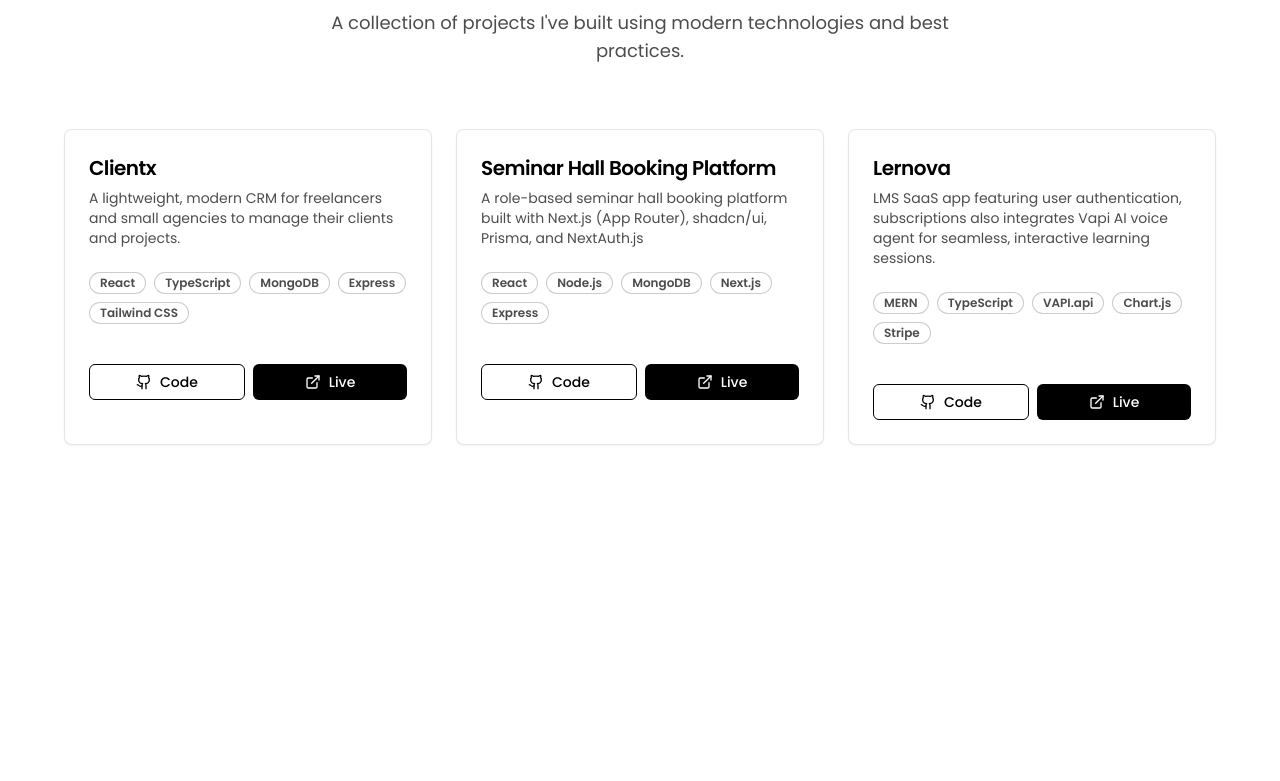
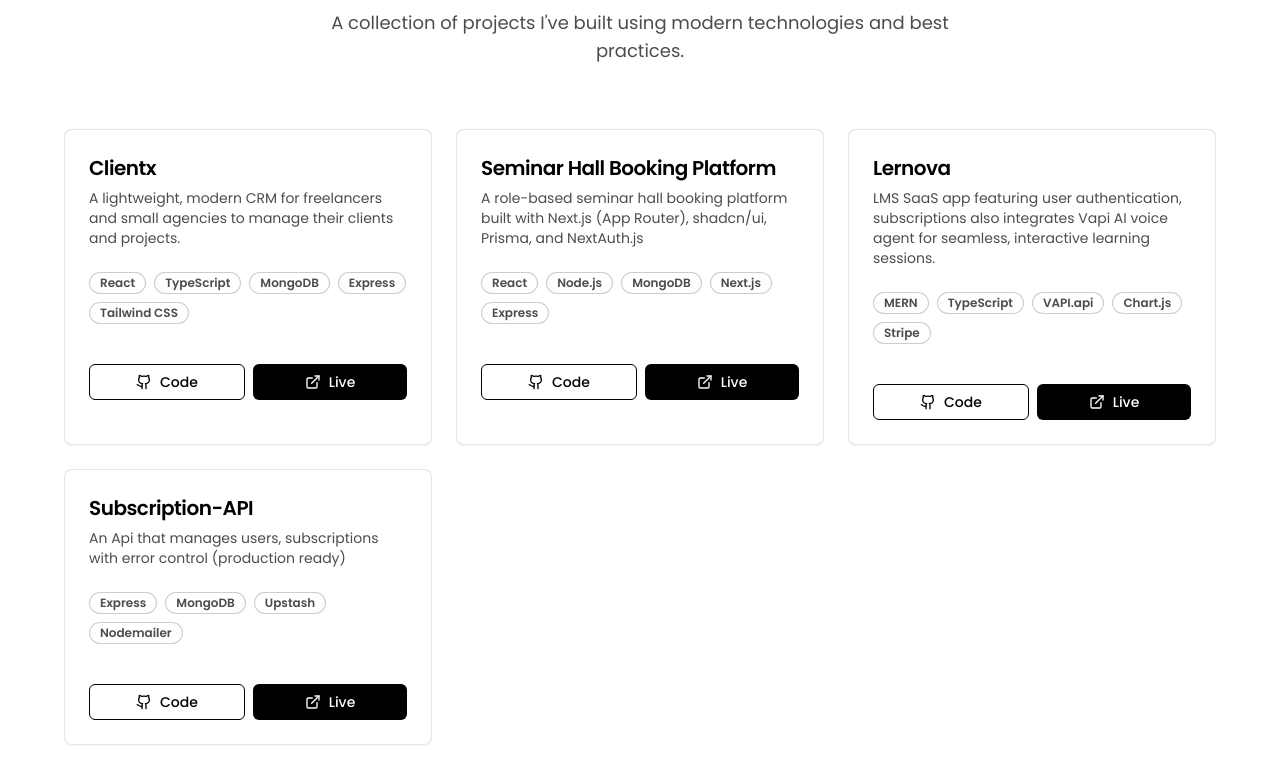
Before and after one commit to prajwallshetty/prajwallshetty.me, a Next.js app: page / in a window 1280 px wide. Shown: the part 1889-2670 px from the top of the page. Before the commit the page ends 2554 px from the top, so only its background shows below. Built offline with nearby package versions, Linux system fonts and the light colour scheme.

Commit message:
Add Subscription-API project details

```diff
--- a/components/projects.tsx
+++ b/components/projects.tsx
@@ -52,6 +52,14 @@ const projects = [
     tech: ["MERN", "TypeScript", "VAPI.api", "Chart.js", "Stripe"],
     github: "https://github.com/prajwallshetty/Lernova",
     live: "https://github.com/prajwallshetty/Lernova",
+  },
+  {
+    name: "Subscription-API",
+    description:
+      "An Api that manages users, subscriptions with error control (production ready)",
+    tech: ["Express", "MongoDB", "Upstash", "Nodemailer"],
+    github: "https://github.com/prajwallshetty/subscriptio-API",
+    live: "http://subapi.prajwallshetty.me",
   },
 ]
 
```
